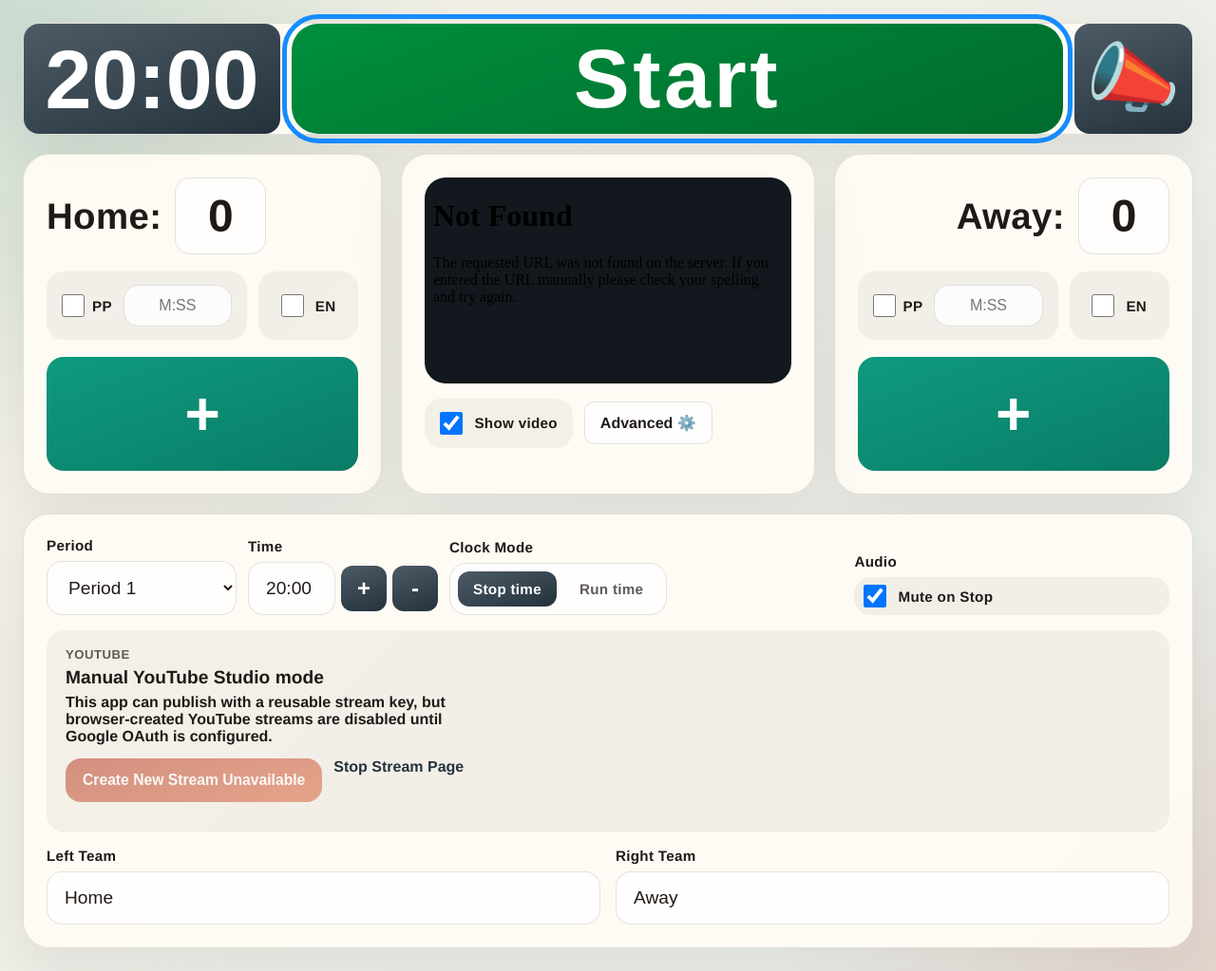
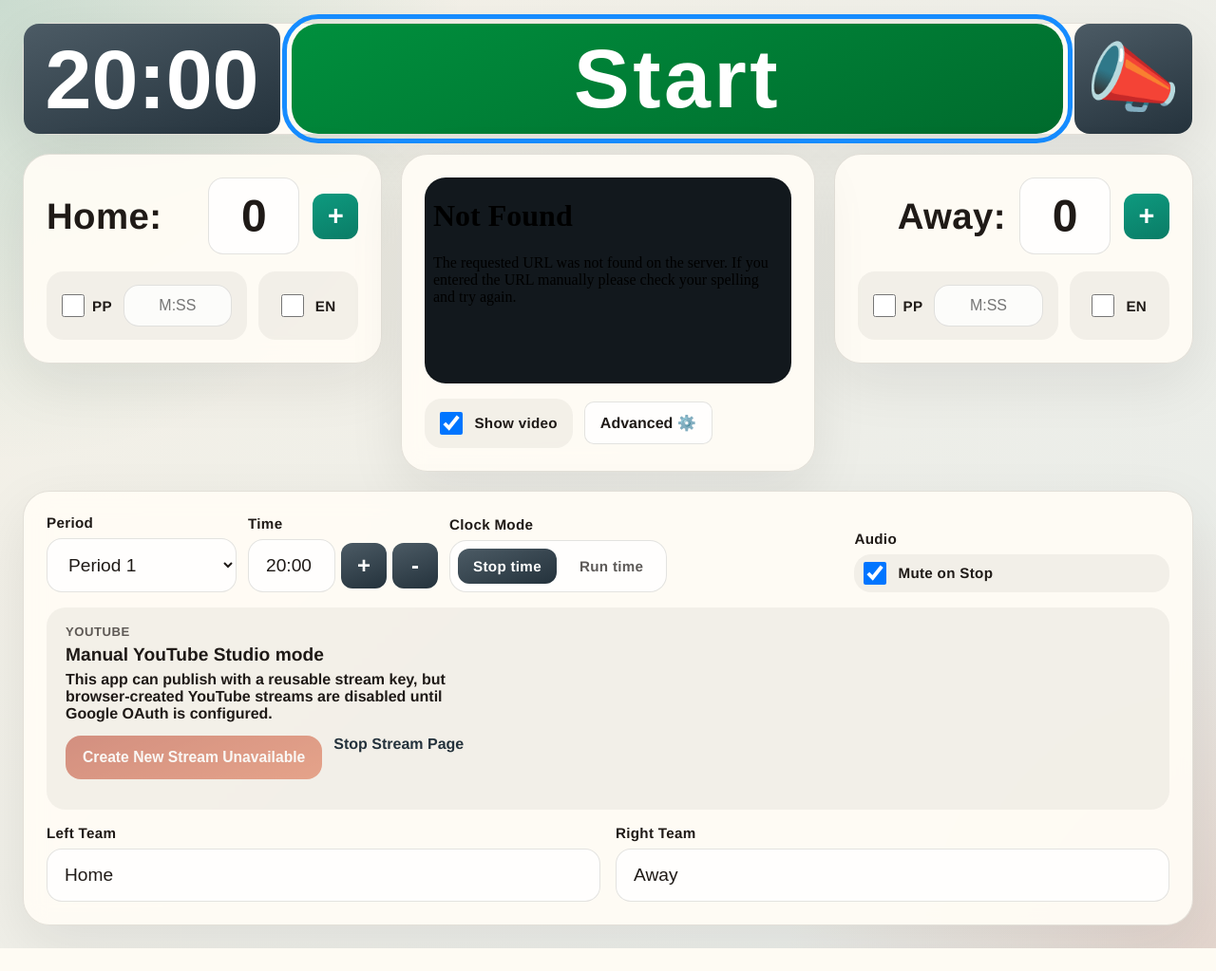
Before and after one commit to paulmossman/easy-game-livestream, a Flask app: page / in a window 1280 px wide. Shown: the whole page at 95% size. After the commit the page ends 999 px from the top, so only its background shows below. Run offline with Flask 3, Linux system fonts and the light colour scheme; data that the repository does not hold is empty; parts of the project's set-up code (start-up, migrations or seed data) failed here and were passed over; some libraries are stand-ins or nearby versions.

Commit message:
chore(ui): smaller "+" score buttons

```diff
--- a/src/templates/index.html
+++ b/src/templates/index.html
@@ -73,18 +73,9 @@
 
         .team-top-row {
             display: grid;
-            grid-template-columns: minmax(0, 1fr) 96px;
+            grid-template-columns: minmax(0, 1fr) 96px 48px;
             gap: 14px;
             align-items: center;
-        }
-
-        .team-panel.left .team-top-row {
-            display: flex;
-            justify-content: flex-start;
-        }
-
-        .team-panel.left .score-input {
-            flex: 0 0 96px;
         }
 
         .team-flags {
@@ -337,8 +328,11 @@
         }
 
         .plus-button {
-            min-height: 120px;
-            font-size: 4rem;
+            width: 48px;
+            height: 48px;
+            padding: 0;
+            border-radius: 12px;
+            font-size: 1.8rem;
             background: linear-gradient(160deg, var(--green-a), var(--green-b));
         }
 
@@ -941,6 +935,7 @@
                 <div class="team-top-row">
                     <h2 id="home-team-heading" class="team-heading">Home</h2>
                     <input type="text" id="home-score" class="score-input" value="0" inputmode="numeric">
+                    <button type="button" id="home-plus" class="plus-button" aria-label="Increase home score">+</button>
                 </div>
                 <div class="team-flags">
                     <div class="option-row team-option pp-controls">
@@ -955,13 +950,13 @@
                         <span>EN</span>
                     </label>
                 </div>
-                <button type="button" id="home-plus" class="plus-button">+</button>
             </section>
 
             <section class="panel team-panel right">
                 <div class="team-top-row">
                     <h2 id="away-team-heading" class="team-heading right">Away</h2>
                     <input type="text" id="away-score" class="score-input" value="0" inputmode="numeric">
+                    <button type="button" id="away-plus" class="plus-button" aria-label="Increase away score">+</button>
                 </div>
                 <div class="team-flags">
                     <div class="option-row team-option pp-controls">
@@ -976,7 +971,6 @@
                         <span>EN</span>
                     </label>
                 </div>
-                <button type="button" id="away-plus" class="plus-button">+</button>
             </section>
 
             <section class="panel preview-panel">
```
